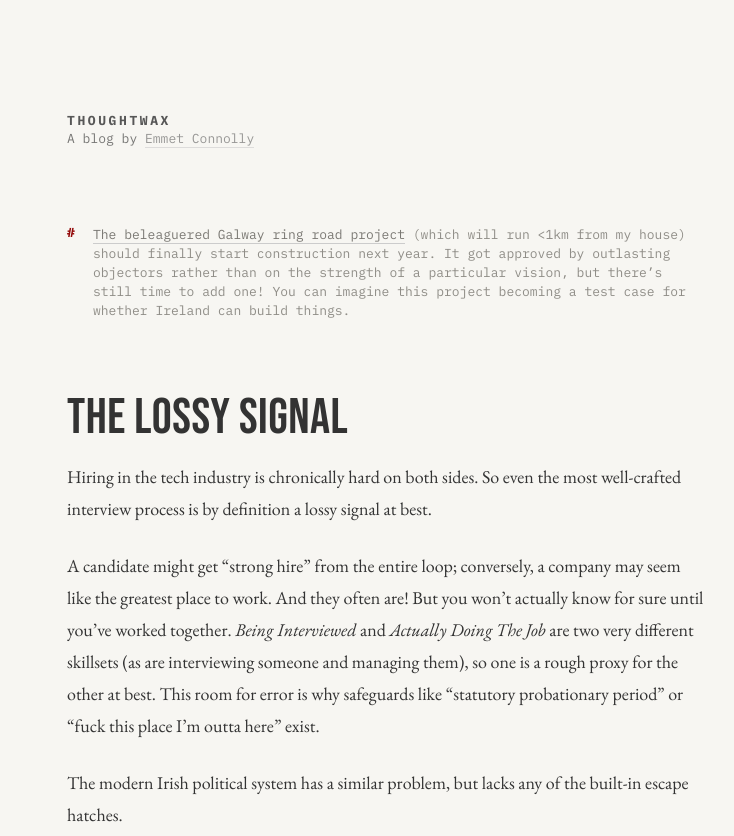
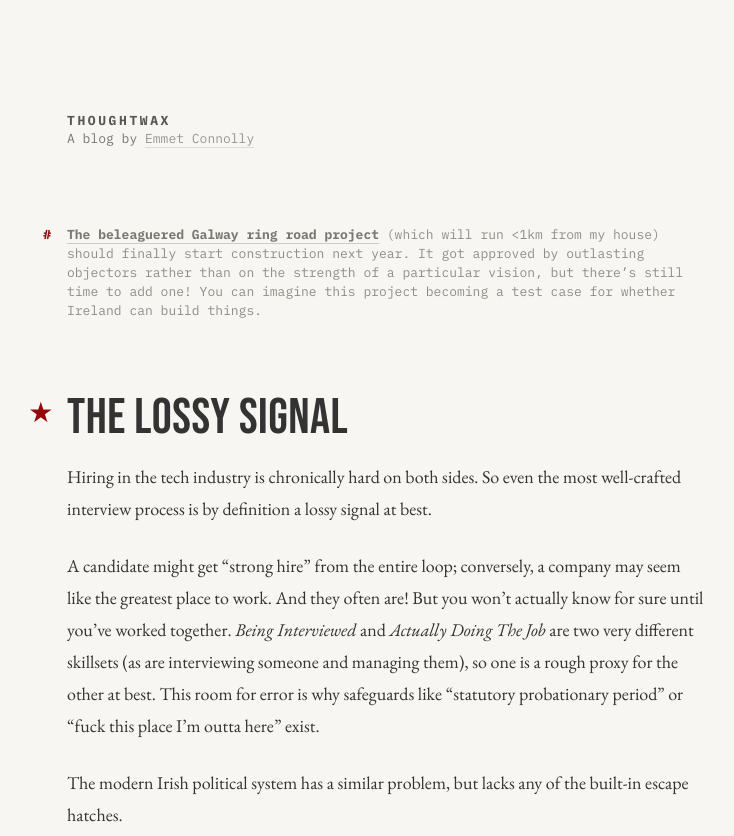
Before and after one commit to thoughtwax/thoughtwax.github.io, a Jekyll site: the page built from index.html, in a window 1280 px wide. Shown: the top 836 px of the page, without its empty margins (253-987 px from the left). Built offline with Jekyll 4.4.1, drawn with Linux system fonts in a browser that asks for light colours; grey boxes are pictures that could not be loaded.

Commit message:
Hang note # and post ★ permalinks in the left margin (#10)
* Hang note # and post ★ permalinks in the left margin

Note text now lines up with the rest of the page; the # hangs outside
the column like a bullet. Long posts get a ★ permalink hung beside
the title. Narrow phones get a slightly wider gutter so neither glyph
touches the screen edge.

Co-Authored-By: Claude Opus 5.5 <noreply@anthropic.com>
Claude-Session: https://claude.ai/code/session_019h8dkkWLgx3rEEzw313iWw

* Push margin glyphs further out, enlarge the star, bold note links

Glyphs now sit 16px from the text (10px on phones) with their right
edges aligned, so the 28px star reaches further left than the #.
Phones get a 40px gutter to fit them. Links inside notes are bold.

Co-Authored-By: Claude Opus 5.5 <noreply@anthropic.com>
Claude-Session: https://claude.ai/code/session_019h8dkkWLgx3rEEzw313iWw

* Phones: left margin twice the right (48px / 24px) for the hanging glyphs

Co-Authored-By: Claude Opus 5.5 <noreply@anthropic.com>
Claude-Session: https://claude.ai/code/session_019h8dkkWLgx3rEEzw313iWw

* Centre margin glyphs on their first line and align their ink edges

The # drops 2px and the star rises 6px (5px on phones) so each sits on
the vertical centre of the text beside it. A -0.1em margin cancels the
star's side bearing so its right edge lines up exactly with the #.

Co-Authored-By: Claude Opus 5.5 <noreply@anthropic.com>
Claude-Session: https://claude.ai/code/session_019h8dkkWLgx3rEEzw313iWw

---------

Co-authored-by: Claude <noreply@anthropic.com>

```diff
--- a/_layouts/post.html
+++ b/_layouts/post.html
@@ -1,7 +1,7 @@
 ---
 layout: default
 ---
-<h2>{{ page.title }}</h2>
+<h2><a class="star u-url" href="{{ page.url }}" aria-label="Permalink to this post">&#9733;</a>{{ page.title }}</h2>
 
 <div id="post">
   {{ content }}
--- a/css/main.css
+++ b/css/main.css
@@ -67,15 +67,27 @@ table.books td.title { font-style: italic; }
 table.books td.author { color: #575757; }
 table.books td.stars { font-size: 20px; }
 table.books td.currently { color: #575757; }
-/* Notes: short untitled posts. The # permalink hangs at the start like a bullet. */
-.note { position: relative; padding-left: 2em; margin-bottom: 20px; }
+/* Notes: short untitled posts. The # permalink hangs in the left margin like a bullet, so note text lines up with everything else. */
+.note { position: relative; margin-bottom: 20px; }
 p.meta + .note { margin-top: -28px; } /* a post's 88px meta margin collapses to 60px above a note */
 .note p, .note li { font: 13px/20px 'IBM Plex Mono', 'JetBrains Mono', 'Courier New', monospace; color: #8f8d87; } /* stays mono even when post text goes serif */
 .note p { margin-bottom: 0; }
 .note p + p { margin-top: 1em; }
-.note a { font-weight: normal; color: #7a7873; }
-.note a.hash { position: absolute; left: 0; top: 0; font-weight: bold; color: #930909; border-bottom: 0; }
+.note a { font-weight: bold; color: #7a7873; }
+.note a.hash { position: absolute; right: 100%; top: 2px; padding-right: 16px; font-weight: bold; color: #930909; border-bottom: 0; }
 .note a.hash:hover { color: #0FA0CE; }
+
+/* Posts: a star permalink hangs in the same margin column, beside the title */
+h2 { position: relative; }
+h2 a.star { position: absolute; right: 100%; margin-right: -0.1em; /* cancels the star's side bearing so its ink lines up with the # */ top: -6px; padding-right: 16px; font: 400 28px/36px 'IBM Plex Mono', 'Courier New', monospace; color: #930909; border-bottom: 0; }
+h2 a.star:hover { color: #0FA0CE; border-bottom: 0; }
+/* Phones: the left margin is twice the right one, to make room for the hanging glyphs.
+   Both glyphs share the same right edge, so the wider star reaches further left than the #. */
+@media (max-width: 549px) {
+  .container { width: 100%; padding: 0 24px 0 48px; }
+  .note a.hash, h2 a.star { padding-right: 14px; }
+  h2 a.star { font-size: 22px; top: -5px; }
+}
 .note + h2 { margin-top: 80px; }
 #post > .note:last-child { margin-bottom: 0; }
 
--- a/index.html
+++ b/index.html
@@ -17,7 +17,7 @@ title: thoughtwax - a blog by Emmet Connolly
     {% continue %}
     {% endif %}
 
-    <h2><a href="{{ post.url }}">{{ post.title }}</a></h2>
+    <h2><a class="star u-url" href="{{ post.url }}" aria-label="Permalink to this post">&#9733;</a><a href="{{ post.url }}">{{ post.title }}</a></h2>
 
     {{ post.content }}
 
```
